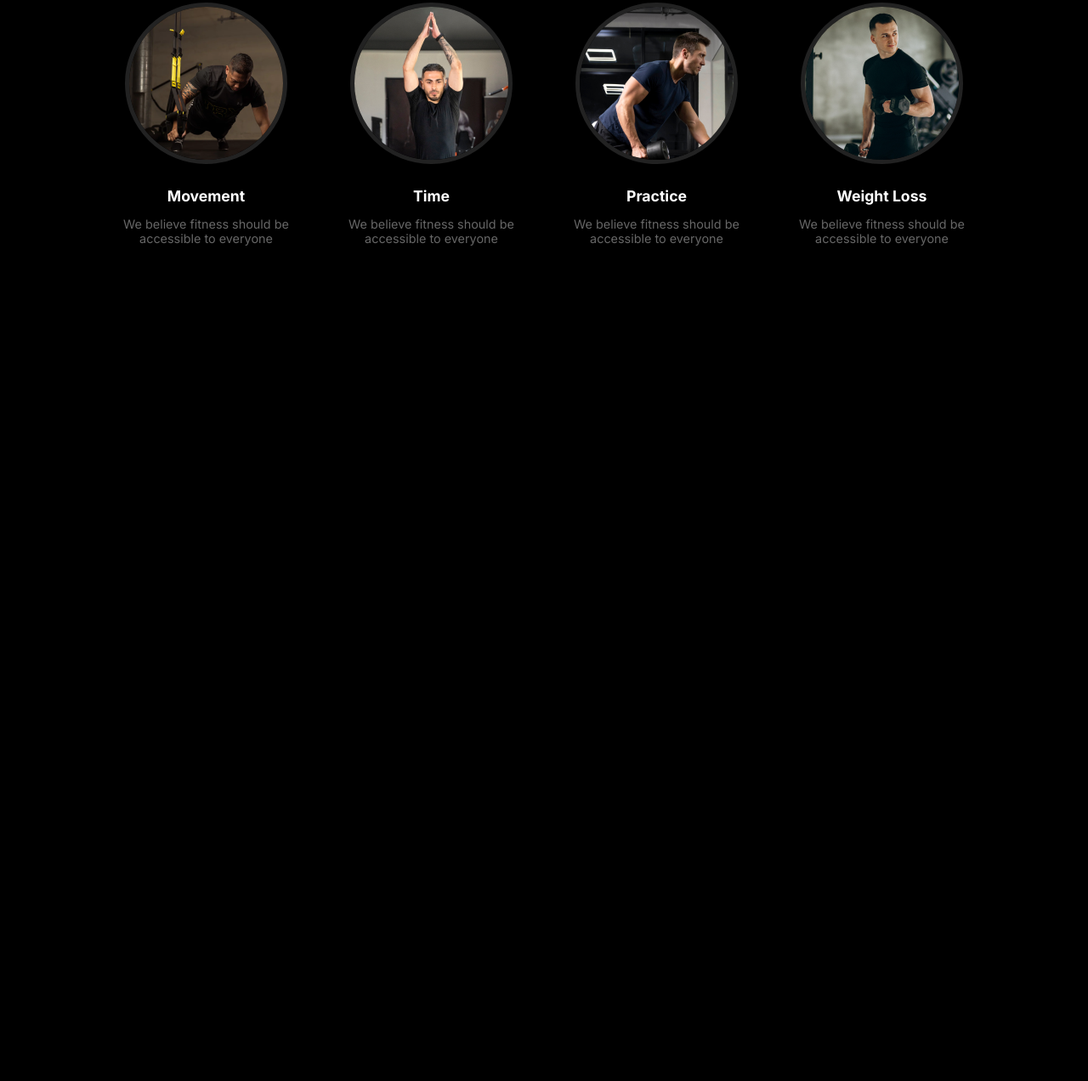
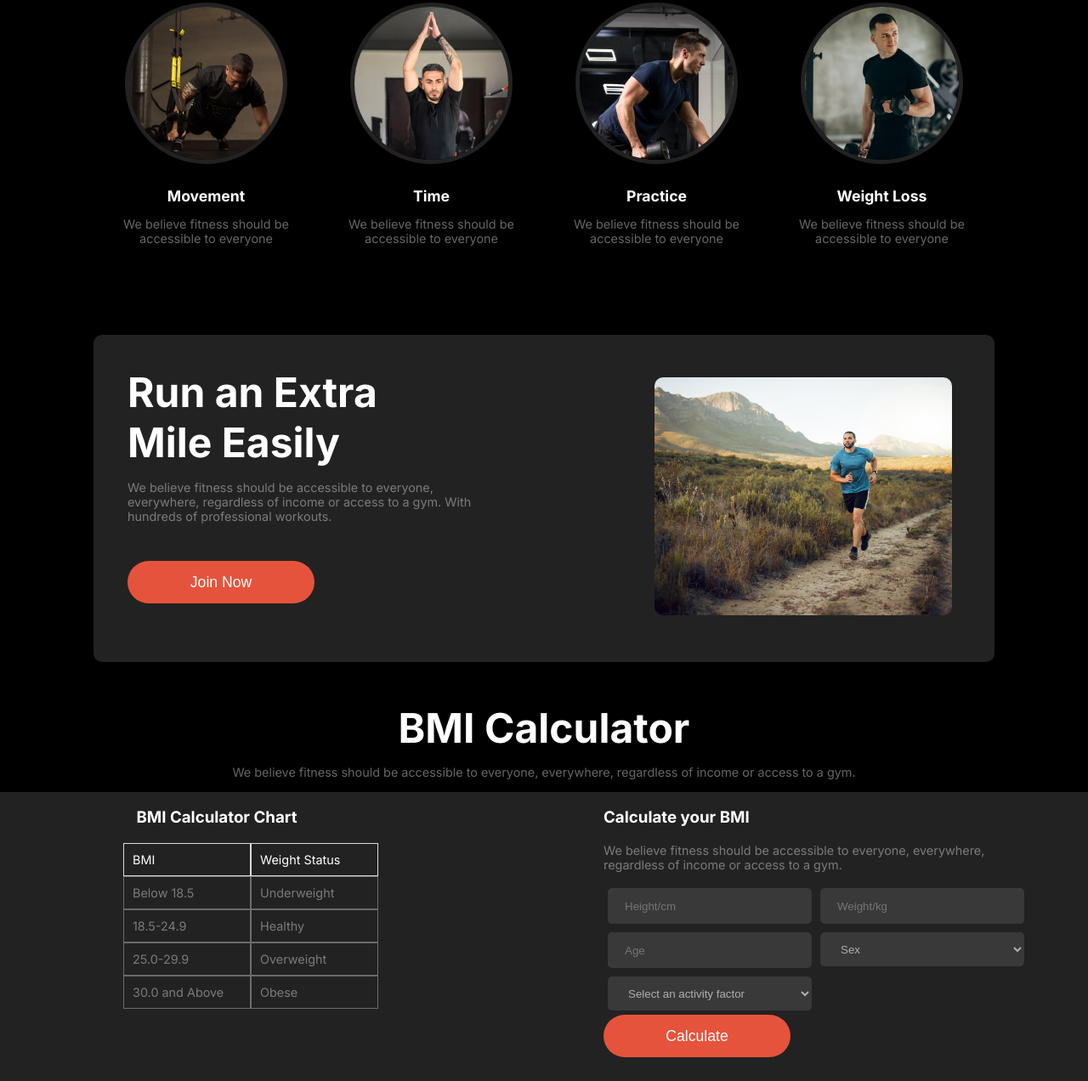
Before and after one commit to rafat-07/Assignment-2-by-rafat, a plain HTML site: page index.html in a window 1280 px wide. Shown: the part 891-2163 px from the top of the page at 85% size. Before the commit the page ends 1285 px from the top, so only its background shows below. Drawn offline with Linux system fonts and the light colour scheme; a web font is replaced by a local one.

Commit message:
Run and BMI sec commit

```diff
--- a/index.html
+++ b/index.html
@@ -83,6 +83,64 @@
 
         </section>
 
+        <section class="section-2 cmn-bg dflex">
+            <div class="run-sec">
+                <h3 class="heading2 fs-1 text-color1">Run an Extra <br> Mile Easily</h3>
+                <p class="fs-2 text-color2">We believe fitness should be accessible to everyone, everywhere, regardless of income or access to a gym. With hundreds of professional workouts.</p>
+                <button class="jn-btn cmn-btn">Join Now</button>
+            </div>
+            <div class="run-img"></div>
+        </section>
+
+        <section class="bmi-sec">
+            <div class="bmi-heading">
+                <h3 class="heading3 fs-1 text-color1">BMI Calculator</h3>
+                <p class="fs-2 text-color2">We believe fitness should be accessible to everyone, everywhere, regardless of income or access to a gym.</p>
+            </div>
+            <div class="bmi-calc cmn-bg dflex">
+                <div class="bmi-chart">
+                    <h3 class="chart-heading text-color1">BMI Calculator Chart</h3>
+                    <ul class="chart-list">
+                        <li class="fs-2 text-color1">BMI</li>
+                        <li class="fs-2 text-color1">Weight Status</li>
+                        <li class="fs-2 text-color2">Below 18.5</li>
+                        <li class="fs-2 text-color2">Underweight</li>
+                        <li class="fs-2 text-color2">18.5-24.9</li>
+                        <li class="fs-2 text-color2">Healthy</li>
+                        <li class="fs-2 text-color2">25.0-29.9</li>
+                        <li class="fs-2 text-color2">Overweight</li>
+                        <li class="fs-2 text-color2">30.0 and Above</li>
+                        <li class="fs-2 text-color2">Obese</li>
+                    </ul>
+                </div>
+
+                <div class="bmi-input-sec">
+                    <h3 class="text-color1">Calculate your BMI</h3>
+                    <p class="fs-2 text-color2">We believe fitness should be accessible to everyone, everywhere, regardless
+                        of
+                        income or access to a gym.</p>
+                    <div class="bmi-input-field">
+                        <input class="input-box" type="text" placeholder="Height/cm">
+                        <input class="input-box" type="text" placeholder="Weight/kg">
+                        <input class="input-box" type="text" placeholder="Age">
+                        <select class="input-box" name="gender" id="">
+                            <option value="Sex">Sex</option>
+                            <option value="Male">Male</option>
+                            <option value="Female">Female</option>
+                        </select>
+                        <select class="input-box" name="factor" id="">
+                            <option value="A">Select an activity factor</option>
+                            <option value="B">Weight Loss</option>
+                            <option value="C">Weight gain</option>
+                        </select>
+                    </div>
+                    <button class="cmn-btn">Calculate</button>
+                </div>
+            </div>
+        </section>
+
+
+
     </main>
 </body>
 
--- a/styles/responsive.css
+++ b/styles/responsive.css
@@ -19,7 +19,7 @@
     padding: 10px;
 }
 .banner-img{
-    margin-left: 150px;
+    margin-left: 80px;
 
 
 }
@@ -38,10 +38,42 @@
     margin-top: 0px;
     text-align: center;
     margin: 40px;
-    /* padding: 10px; */
 }
 .habit-target{
     flex-direction: column;
+    margin-bottom: 40px;
+}
+.section-2{
+    flex-direction: column;
+    justify-content: center;
+    align-items: center;
+    text-align: center;
+    max-width: 430px;
+    margin-top: 20px;
+}
+.run-sec {
+    width: 350px;
+}
+.heading2{
+    margin-top: 20px;
+}
+.jn-btn{
+    margin-top: 10px;
+    margin-bottom: 30px;
+}
+.run-img{
+    margin: 10px;
+}
+
+.bmi-calc{
+    flex-direction: column;
+    height: 600px;
+}
+.bmi-chart {
+    margin-left: 80px;
+}
+.bmi-input-sec{
+    margin: 10px auto;
 }
 
 }
--- a/styles/style.css
+++ b/styles/style.css
@@ -221,3 +221,87 @@ ul>li {
     font-size: 1.1rem;
     margin-bottom: 0px;
 }
+
+/* Run Section Styles */
+.section-2 {
+    border-radius: 10px;
+    text-align: left;
+    padding-bottom: 30px;
+    justify-content: space-between;
+    align-items: center;
+}
+.heading2{
+    margin-top: 0px;
+    margin-bottom: 0px;
+}
+
+.run-sec {
+    width: 445px;
+    padding-left: 40px;
+}
+.jn-btn{
+    margin-top: 30px;
+}
+.run-img {
+    background: url(../images/run.jpg);
+    background-size: cover;
+    background-position: center;
+    width: 350px;
+    height: 280px;
+    border-radius: 10px;
+    margin: 50px 50px 25px 0px;
+}
+
+/* BMI section styles */
+.bmi-sec{
+    position: relative;
+}
+.bmi-calc{
+    height: 340px;
+}
+.heading3{
+    margin-bottom: 0px;
+}
+.bmi-heading {
+    max-width: 60%;
+    margin: 0 auto;
+    text-align: center;
+}
+.bmi-chart {
+    max-width: 300px;
+    margin-left: 105px;
+}
+.chart-heading {
+    text-align: center;
+}
+.chart-list {
+    display: grid;
+    grid-template-columns: repeat(2, 150px);
+}
+.chart-list>li {
+    padding: 10px;
+    border: 1px solid gainsboro;
+}
+/* BMI Input section styles */
+.bmi-input-sec {
+    max-width: 500px;
+    margin-left: 305px;
+
+}
+.bmi-input-field {
+    display: grid;
+    grid-template-columns: repeat(2, 250px);
+}
+/* input{
+    border-top: 0px;
+    border-left: 0px;
+} */
+.input-box {
+    color: rgba(255, 255, 255, 0.6);
+    border: none;
+    height: 40px;
+    border-radius: 5px;
+    background:rgba(255, 255, 255, 0.1);
+    margin: 5px;
+    padding-left: 20px;
+}
```
